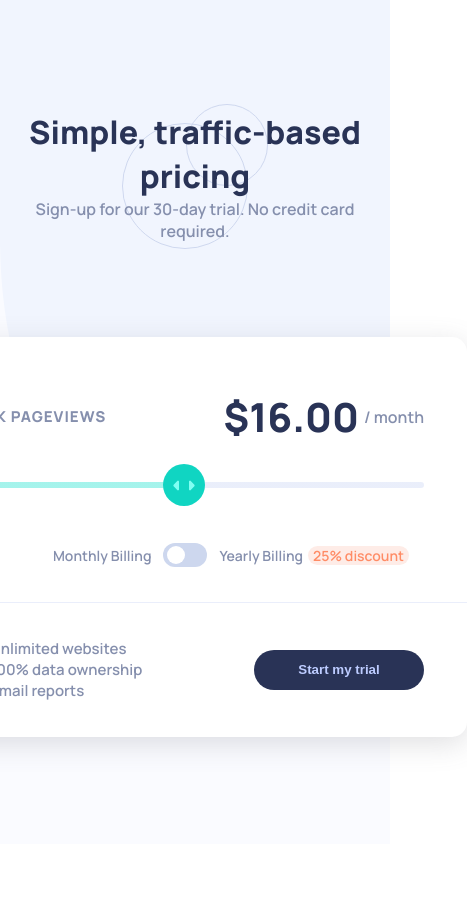
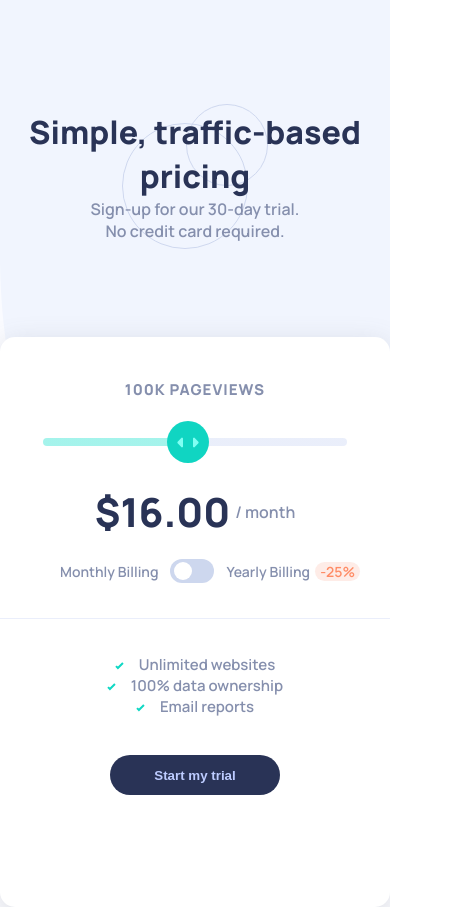
Before and after one commit to kardahim/interactive-pricing-component, a Vue app: page / in a window 390 px wide. Shown: the whole page, 467 px wide, since content can reach past the window. Before the commit the page ends 844 px from the top, so only its background shows below. Built offline with nearby package versions, Linux system fonts and the light colour scheme.

Commit message:
mobile complete

```diff
--- a/src/App.vue
+++ b/src/App.vue
@@ -3,14 +3,15 @@
   <div class="header">
     <h1 class="header__main">Simple, traffic-based pricing</h1>
     <p class="header__sub">
-      Sign-up for our 30-day trial. No credit card required.
+      Sign-up for our 30-day trial. <br v-if="isMobile" />No credit card
+      required.
     </p>
     <img src="./assets/images/pattern-circles.svg" alt="circles pattern" />
   </div>
   <div class="card">
     <div class="card__info">
       <div class="card__info__views">{{ pageViews }}k pageviews</div>
-      <div class="card__info__price">
+      <div class="card__info__price" v-if="!isMobile">
         <span>${{ price.toFixed(2) }}</span>
         <span>{{ isYearly ? "year" : "month" }}</span>
       </div>
@@ -24,13 +25,19 @@
       step="10"
       @input="updateSliderBackground"
     />
+    <div class="card__info" v-if="isMobile">
+      <div class="card__info__price">
+        <span>${{ price.toFixed(2) }}</span>
+        <span>{{ isYearly ? "year" : "month" }}</span>
+      </div>
+    </div>
     <div class="card__toogle">
       <div class="card__toogle__monthly">Monthly Billing</div>
       <input type="checkbox" id="switch" v-model="isYearly" />
       <label for="switch">Toogle</label>
       <div class="card__toogle__yearly">
         <span>Yearly Billing</span>
-        <span>25% discount</span>
+        <span>{{ !isMobile ? "25% discount" : "-25%" }}</span>
       </div>
     </div>
     <div class="card__divider"></div>
@@ -60,6 +67,7 @@ import { computed, defineComponent, onMounted, ref } from "vue";
 export default defineComponent({
   name: "App",
   setup() {
+    const isMobile = computed(() => window.innerWidth <= 750);
     const pageViews = ref(100);
     const isYearly = ref(false);
     const price = computed(() => {
@@ -93,7 +101,7 @@ export default defineComponent({
       updateSliderBackground();
     });
 
-    return { pageViews, price, isYearly, updateSliderBackground };
+    return { pageViews, price, isYearly, isMobile, updateSliderBackground };
   },
 });
 </script>
@@ -164,6 +172,12 @@ export default defineComponent({
     border-radius: 15px;
     padding: 52px 43px 40px;
 
+    @include mobile {
+      width: 390px;
+      height: 570px;
+      padding: 42px 15px 37px;
+    }
+
     // https://getcssscan.com/css-box-shadow-examples
     box-shadow: rgba(100, 100, 111, 0.2) 0px 7px 29px 0px;
 
@@ -171,6 +185,10 @@ export default defineComponent({
       display: flex;
       justify-content: space-between;
       align-items: center;
+
+      @include mobile {
+        justify-content: center;
+      }
 
       &__views {
         color: $text-color;
@@ -200,7 +218,7 @@ export default defineComponent({
     }
 
     &__range {
-      margin-top: 38px;
+      margin: 38px 0;
 
       -webkit-appearance: none;
       appearance: none;
@@ -211,6 +229,14 @@ export default defineComponent({
 
       height: 6px;
       background: $empty-slider-bar-color;
+
+      @include mobile {
+        width: calc(100% - (43px - 15px) * 2);
+        display: block;
+        margin-left: auto;
+        margin-right: auto;
+        height: 8px;
+      }
 
       // thumb: Webkit
       &::-webkit-slider-thumb {
@@ -265,17 +291,18 @@ export default defineComponent({
       display: flex;
       justify-content: right;
       align-items: center;
-      margin-top: 50px;
+      margin-top: 12px;
       font-size: 14px;
       color: $text-color;
 
+      @include mobile {
+        margin-top: 20px;
+      }
+
       &__yearly {
-        span:nth-child(1) {
-        }
         span:nth-child(2) {
-          margin: 0 15px 10px 0;
+          margin: 0 15px 10px 5px;
           color: $discount-text-color;
-          margin-left: 5px;
           background: $discount-background-color;
           border-radius: 20px;
           padding: 0 5px;
@@ -337,6 +364,11 @@ export default defineComponent({
       // ignore parent padding
       width: calc(100% + 43px * 2);
       margin-left: -43px;
+
+      @include mobile {
+        width: calc(100% + 15px * 2);
+        margin-left: -15px;
+      }
     }
 
     &__footer {
@@ -344,9 +376,19 @@ export default defineComponent({
       justify-content: space-between;
       align-items: center;
 
+      @include mobile {
+        flex-direction: column;
+        // width: auto;
+        text-align: center;
+      }
+
       &__details {
         font-size: $fs-paragraph;
         color: $text-color;
+
+        @include mobile {
+          margin-bottom: 38px;
+        }
 
         &__detail span {
           margin-left: 15px;
--- a/src/assets/styles/mixins.scss
+++ b/src/assets/styles/mixins.scss
@@ -10,3 +10,9 @@
 
   transition: 0.2s ease-in-out;
 }
+
+@mixin mobile {
+  @media screen and (max-width: 750px) {
+    @content;
+  }
+}
```
